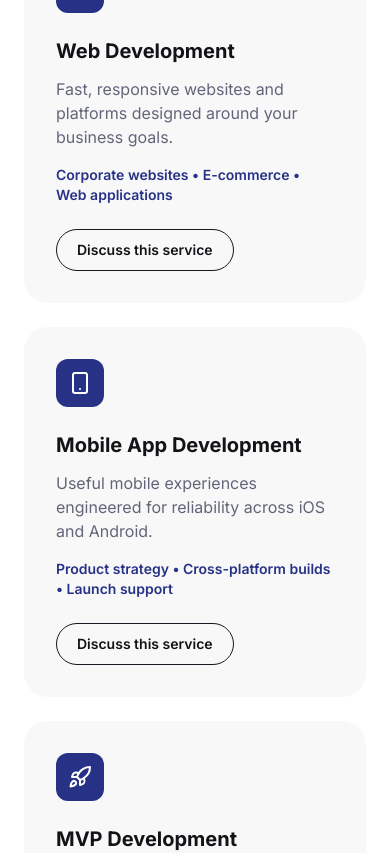
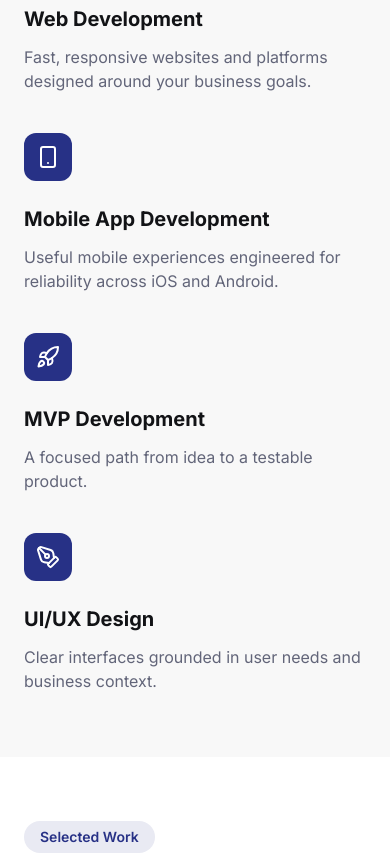
Before and after one commit to Tech-bridgers/Techbrigers_web, a Next.js app: page / in a window 390 px wide. Shown: the part 2245-3098 px from the top of the page. Built offline with nearby package versions, Linux system fonts and the light colour scheme.

Commit message:
feat: enhance services section descriptions and layout for improved clarity and responsiveness

```diff
--- a/src/components/sections/services.tsx
+++ b/src/components/sections/services.tsx
@@ -6,36 +6,48 @@ const SERVICES = [
   {
     icon: Code2,
     title: "Web Development",
-    description:
-      "Fast, responsive websites and platforms designed around your business goals.",
+    description: (
+      <>Fast, responsive websites and platforms designed around your business goals.</>
+    ),
     tags: ["Corporate websites", "E-commerce", "Web applications"],
   },
   {
     icon: Smartphone,
     title: "Mobile App Development",
-    description:
-      "Useful mobile experiences engineered for reliability across iOS and Android.",
+    description: (
+      <>Useful mobile experiences engineered for reliability across iOS and Android.</>
+    ),
     tags: ["Product strategy", "Cross-platform builds", "Launch support"],
   },
   {
     icon: Rocket,
     title: "MVP Development",
-    description:
-      "A focused path from idea to a testable product, without unnecessary complexity.",
+    description: (
+      <>
+        A focused path from idea to a testable product
+        <span className="sm:hidden">.</span>
+        <span className="hidden sm:inline">, without unnecessary complexity.</span>
+      </>
+    ),
     tags: ["Scope definition", "Rapid prototyping", "Iterative delivery"],
   },
   {
     icon: PenTool,
     title: "UI/UX Design",
-    description:
-      "Clear interfaces grounded in user needs, business context, and strong systems.",
+    description: (
+      <>
+        Clear interfaces grounded in user needs
+        <span className="sm:hidden"> and business context.</span>
+        <span className="hidden sm:inline">, business context, and strong systems.</span>
+      </>
+    ),
     tags: ["Research", "User flows", "Prototypes", "Design systems"],
   },
 ];
 
 export function Services() {
   return (
-    <section id="services" className="bg-white py-16 sm:py-24">
+    <section id="services" className="bg-mist py-16 sm:bg-white sm:py-24">
       <Container>
         <div className="mx-auto max-w-3xl text-center">
           <Badge>What We Do</Badge>
@@ -44,23 +56,23 @@ export function Services() {
           </h2>
         </div>
 
-        <div className="mt-14 grid gap-6 md:grid-cols-2">
+        <div className="mt-14 grid gap-10 sm:gap-6 md:grid-cols-2">
           {SERVICES.map(({ icon: Icon, title, description, tags }) => (
             <div
               key={title}
-              className="rounded-3xl bg-mist p-8 sm:p-10"
+              className="sm:rounded-3xl sm:bg-mist sm:p-8 lg:p-10"
             >
               <div className="flex h-12 w-12 items-center justify-center rounded-xl bg-navy">
                 <Icon className="h-6 w-6 text-white" />
               </div>
               <h3 className="mt-6 text-xl font-bold text-ink">{title}</h3>
               <p className="mt-3 text-muted">{description}</p>
-              <p className="mt-4 text-sm font-semibold text-navy">
+              <p className="mt-4 hidden text-sm font-semibold text-navy sm:block">
                 {tags.join(" • ")}
               </p>
               <a
                 href="#contact"
-                className="mt-6 inline-flex items-center justify-center rounded-full border border-line px-5 py-2.5 text-sm font-semibold text-ink transition-colors hover:bg-ink hover:text-white"
+                className="mt-6 hidden items-center justify-center rounded-full border border-line px-5 py-2.5 text-sm font-semibold text-ink transition-colors hover:bg-ink hover:text-white sm:inline-flex"
               >
                 Discuss this service
               </a>
```
